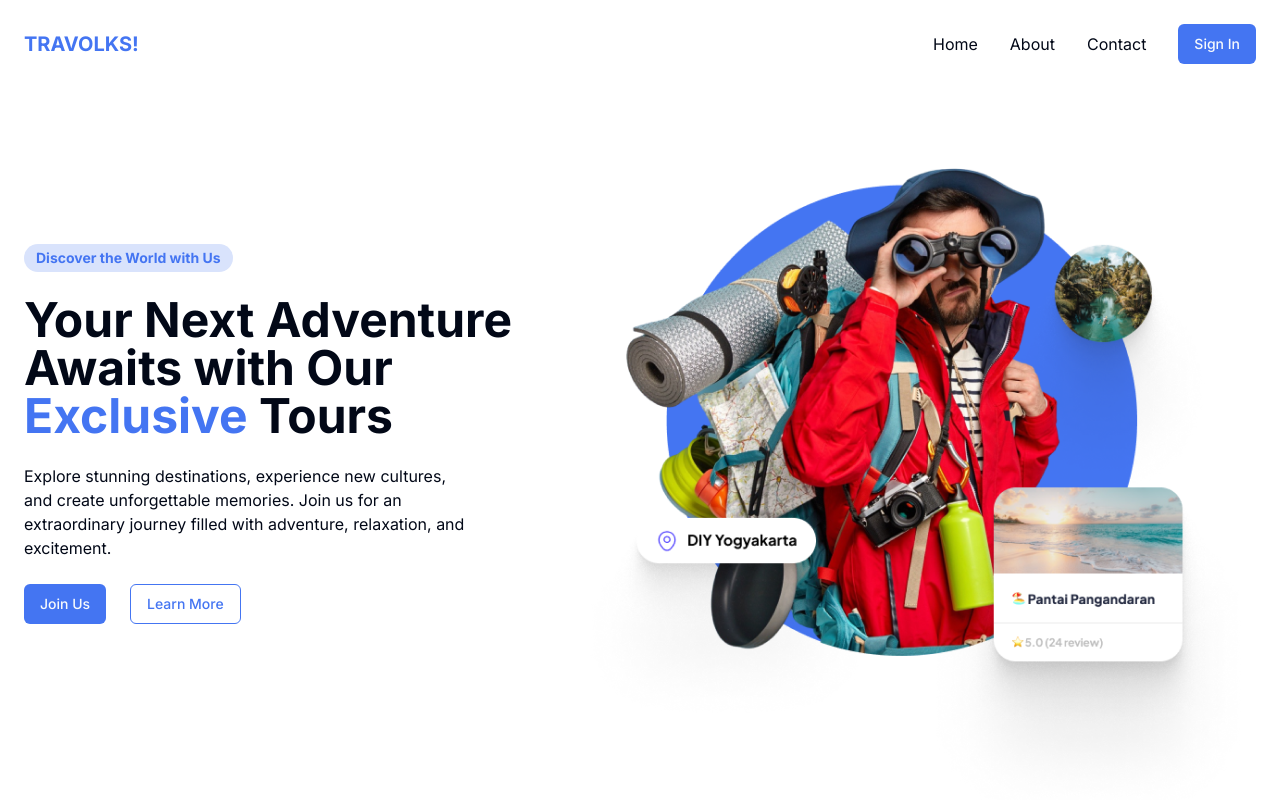
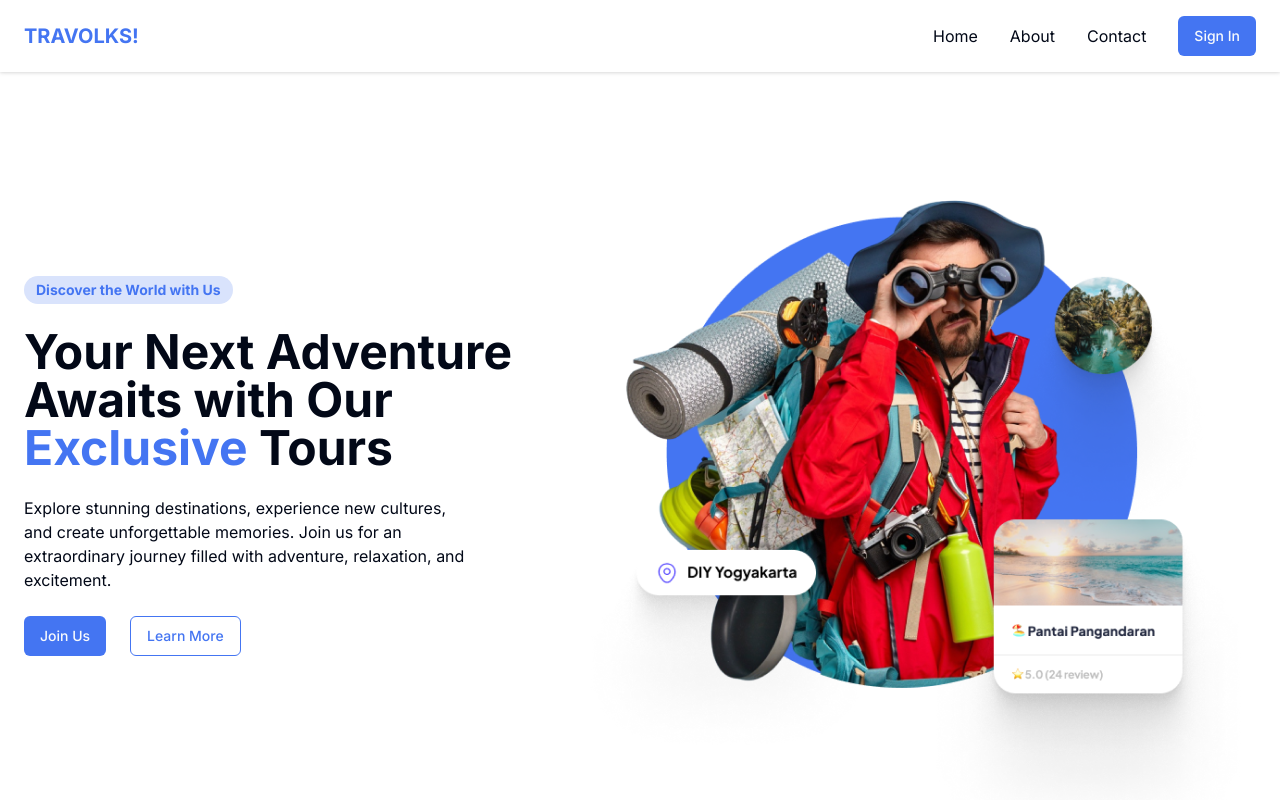
Before and after one commit to zidanindratama/travolks-frontend, a Next.js app: page / in a window 1280 px wide. Shown: the top 800 px of the page. Built offline with nearby package versions, Linux system fonts and the light colour scheme.

Commit message:
fix: sticky navbar

```diff
--- a/app/(main)/page.tsx
+++ b/app/(main)/page.tsx
@@ -11,8 +11,11 @@ import React from "react";
 
 const Home = () => {
   return (
+    <>
+      <div className=" sticky top-0 py-4 bg-white drop-shadow z-10">
+        <Navbar />
+      </div>
       <div className="flex flex-col max-w-7xl justify-center mx-auto p-6">
-      <Navbar />
         <HeroLanding />
         <Vacation />
         <Reservation />
@@ -22,6 +25,7 @@ const Home = () => {
         <CTA />
         <Footer />
       </div>
+    </>
   );
 };
 
--- a/components/main/Navbar.tsx
+++ b/components/main/Navbar.tsx
@@ -37,7 +37,7 @@ const links: Link[] = [
 
 const Navbar = () => {
   return (
-    <div className="flex flex-row justify-between items-center">
+    <div className="flex flex-row justify-between items-center max-w-7xl mx-auto px-6">
       <Link
         href={"/"}
         className="font-bold text-primary-blue hover:text-primary-blue-light uppercase text-xl"
```
Lines whose indentation alone changed are shown as unchanged.
